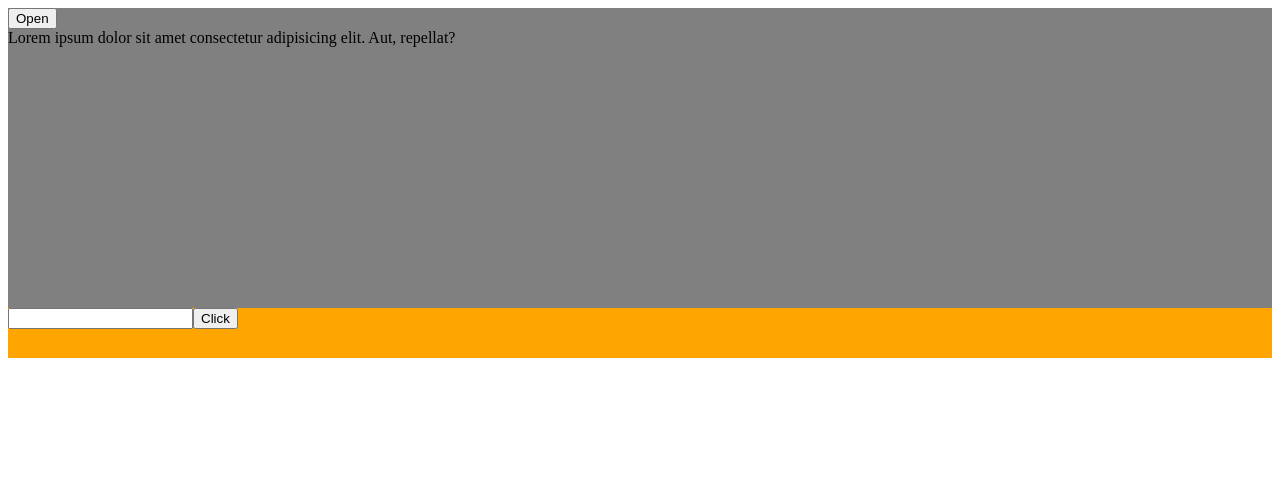
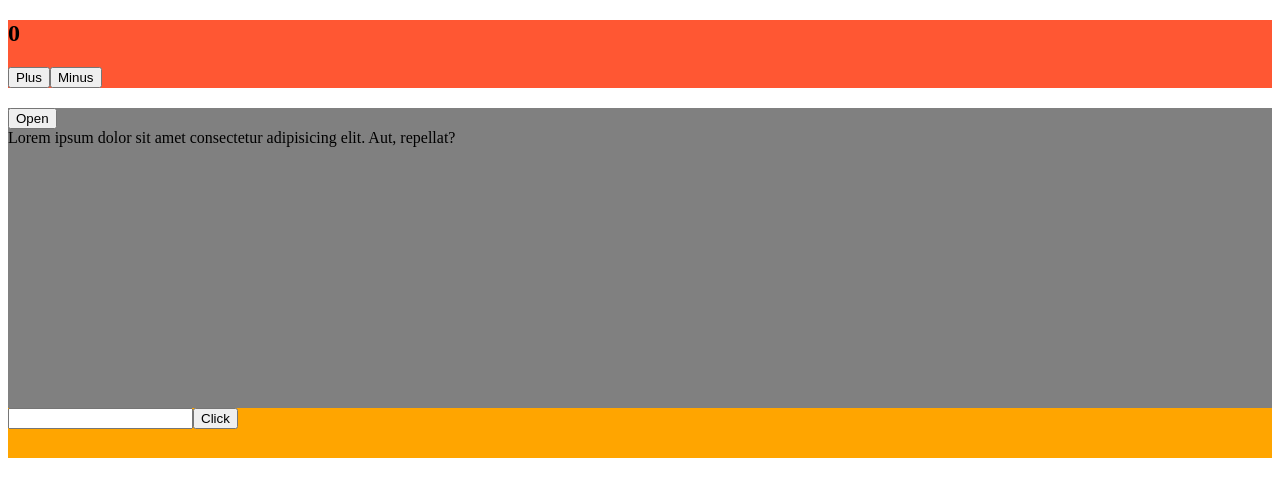
Before and after one commit to mnosumon/hook-practice, a React (Vite) app: page / in a window 1280 px wide. Shown: the top 496 px of the page. Built offline with nearby package versions, Linux system fonts and the light colour scheme.

Commit message:
useReducer

```diff
--- a/src/App.jsx
+++ b/src/App.jsx
@@ -1,9 +1,11 @@
 import React from 'react'
 import DropDown from './page/DropDown'
+import UseReducersHook from './page/UseReducersHook'
 
 const App = () => {
   return (
     <>
+      <UseReducersHook/>
       <DropDown/>
     </>
   )
--- a/src/page/DropDown.jsx
+++ b/src/page/DropDown.jsx
@@ -24,7 +24,6 @@ const DropDown = () => {
     let handleChange = (e)=>{
         setInput(e.target.value);
     }
-    console.log(input);
   return (
     <>
         <div onClick={HandleClick} style={{height: "300px", backgroundColor: 'gray'}}>
--- /dev/null
+++ b/src/page/UseReducersHook.jsx
@@ -0,0 +1,32 @@
+import React, { useReducer } from 'react'
+
+let initialState = {
+  count: 0
+}
+function reducer(state, action) {
+  switch (action.type) {
+    case "plus":
+      return {count: state.count++}
+    case "minus":
+      if (state.count > 0) {
+        return {count: state.count--}
+      }
+    default:
+      return state
+  }
+}
+
+const UseReducersHook = () => {
+  const [state, dispatch] = useReducer(reducer, initialState)
+  return (
+    <>
+      <div style={{marginBottom: "20px", backgroundColor: "#FF5733"}}>
+        <h2>{state.count}</h2>
+        <button onClick={()=>dispatch({type: "plus"})}>Plus</button>
+        <button onClick={()=>dispatch({type: "minus"})}>Minus</button>
+      </div>
+    </>
+  )
+}
+
+export default UseReducersHook
```
